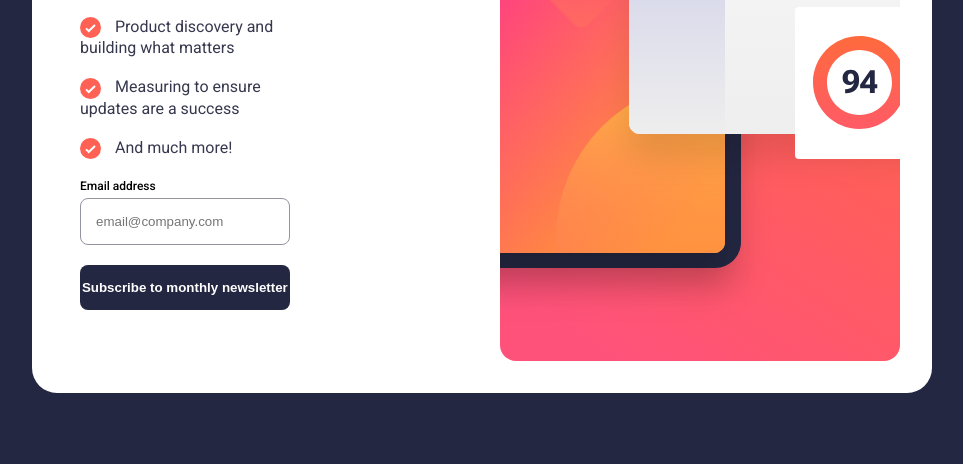
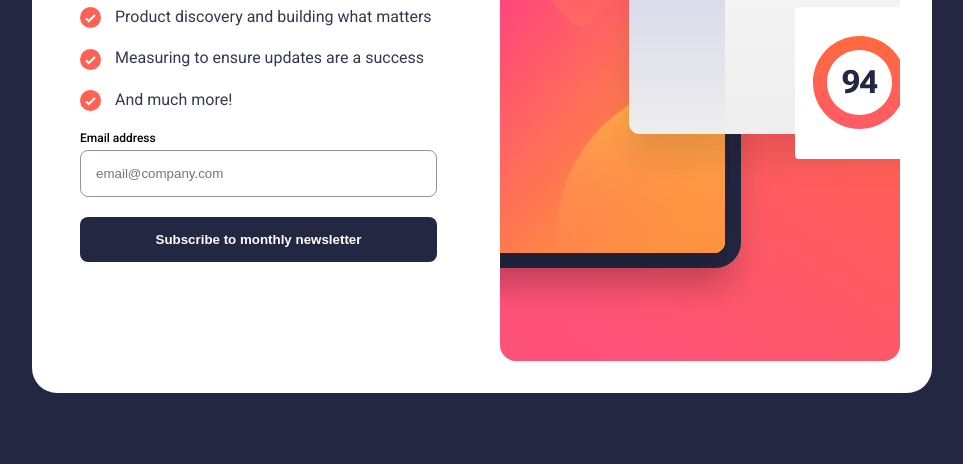
Before and after one commit to mohamedelkashef15/newsletter-sign-up-with-success-message, a website: page index.html in a window 1280 px wide. Shown: the part 336-800 px from the top of the page, without its empty margins (158-1121 px from the left). Drawn offline with Linux system fonts and the light colour scheme.

Commit message:
update gaps

```diff
--- a/style.css
+++ b/style.css
@@ -66,7 +66,7 @@ p {
   display: flex;
   justify-content: space-between;
   align-items: center;
-  column-gap: 12rem;
+  column-gap: 2rem;
   margin: 0 2rem;
   max-width: 900px;
 }
```
